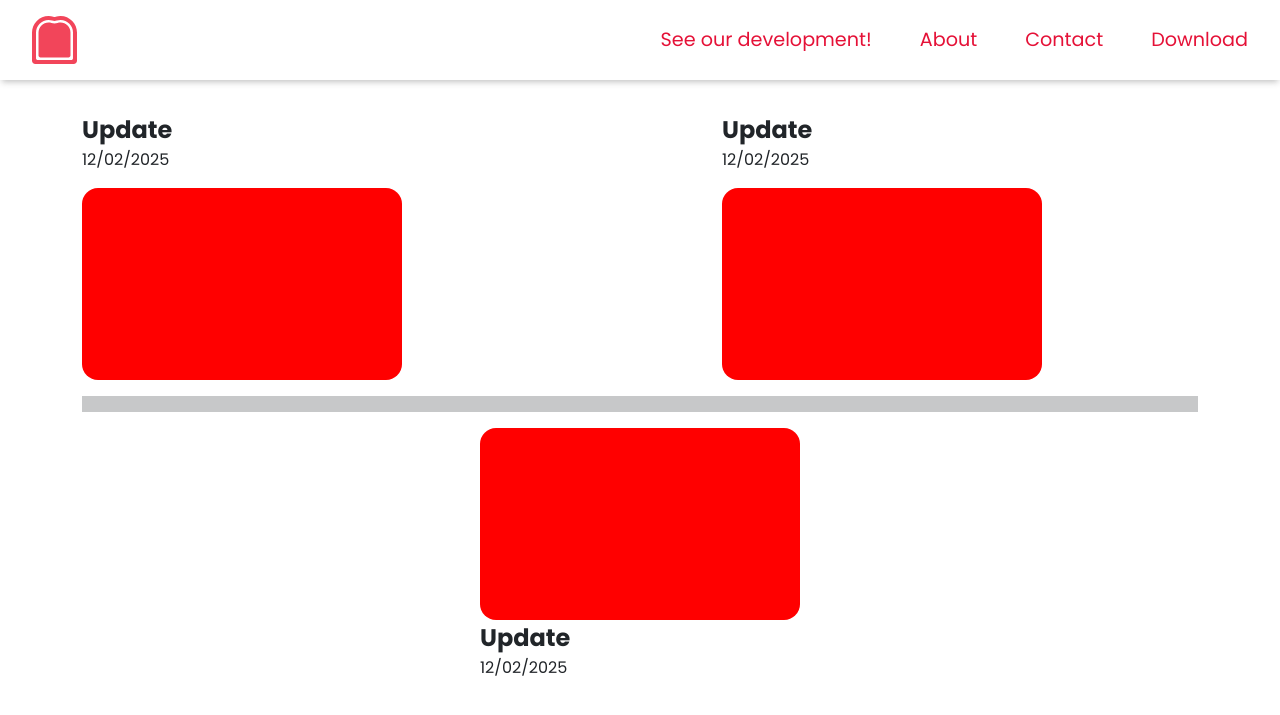
After one commit to jpmamededs/ToastRaiser, a Django app: page /progress/ in a window 1280 px wide. The commit adds this page. Shown: the top 715 px of the page. Run offline with Django 5.2, Linux system fonts and the light colour scheme.

Commit message:
new updates

```diff
--- a/ToastRaiser/app/templates/navbar.html
+++ b/ToastRaiser/app/templates/navbar.html
@@ -12,6 +12,7 @@
 <nav>
     <a href="{% url 'paginaprincipal' %}" class="imglink"><img src="{% static 'images\toastraiser.svg' %}" class="logo"></a>
     <ul>
+        <li><a href="{% url 'progress' %}">See our development!</a></li>
         <li><a href="{% url 'about' %}">About</a></li>
         <li><a href="{% url 'contact' %}">Contact</a></li>
         <li><a href="{% url 'download' %}">Download</a></li>
--- a/ToastRaiser/app/templates/navbar2.html
+++ b/ToastRaiser/app/templates/navbar2.html
@@ -12,6 +12,7 @@
 <nav>
     <a href="{% url 'paginaprincipal' %}" class="imglink"><img src="{% static 'images\toastraiserred.svg' %}" class="logo"></a>
     <ul>
+        <li><a href="{% url 'progress' %}">See our development!</a></li>
         <li><a href="{% url 'about' %}">About</a></li>
         <li><a href="{% url 'contact' %}">Contact</a></li>
         <li><a href="{% url 'download' %}">Download</a></li>
--- /dev/null
+++ b/ToastRaiser/app/templates/progress.html
@@ -0,0 +1,47 @@
+{% extends 'base2.html' %}
+
+{% load static %}
+
+{% block content %}
+
+<head>
+    <link rel="stylesheet" href="{% static 'css\progress.css' %}">
+</head>
+
+<div class="container">
+    <div class="uppersnapshots">
+        <div class="text-and-picture">
+            <strong class="updatecontent">Update</strong>
+            <p>12/02/2025</p>
+            <div class="pictureholder">
+                <img class="snapshot-image">
+            </div>
+        </div>
+        <div class="text-and-picture">
+            <strong class="updatecontent">Update</strong>
+            <p>12/02/2025</p>
+            <div class="pictureholder">
+                <img class="snapshot-image">
+            </div>
+        </div>
+        <div class="text-and-picture">
+            <strong class="updatecontent">Update</strong>
+            <p>12/02/2025</p>
+            <div class="pictureholder">
+                <img class="snapshot-image">
+            </div>
+        </div>
+    </div>
+    <hr>
+    <div class="bottomsnapshots">
+        <div class="text-and-picture">
+            <div class="pictureholder">
+                <img class="snapshot-image">
+            </div>
+            <strong class="updatecontent">Update</strong>
+            <p>12/02/2025</p>
+        </div>
+    </div>
+</div>
+
+{% endblock %}
--- a/ToastRaiser/app/urls.py
+++ b/ToastRaiser/app/urls.py
@@ -7,5 +7,6 @@ urlpatterns = [
     path('', views.paginaprincipal, name='paginaprincipal'),
     path('about/', views.about, name='about'),
     path('download/', views.download, name='download'),
-    path('contact/', views.contact, name='contact')
+    path('contact/', views.contact, name='contact'),
+    path('progress/', views.progress, name='progress'),
 ]
--- a/ToastRaiser/app/views.py
+++ b/ToastRaiser/app/views.py
@@ -12,3 +12,6 @@ def download(request):
 
 def contact(request):
     return render(request, 'contact.html')
+
+def progress(request):
+    return render(request, 'progress.html')
--- /dev/null
+++ b/ToastRaiser/static/css/progress.css
@@ -0,0 +1,42 @@
+.container{
+    display: flex;
+    flex-direction: column;
+    align-items: center;
+    justify-content: center;
+    overflow-x: scroll;
+    padding-top: 2rem;
+}
+
+.text-and-picture{
+    display: flex;
+    flex-direction: column;
+    justify-content: left;
+
+}
+
+hr{
+    border-width: 1rem;
+    min-width: 100%;
+
+}
+
+.updatecontent{
+    font-size: 1.5rem;
+}
+
+
+.pictureholder{
+    height: 12rem;
+    width: 20rem;
+    border-radius: 1rem;
+    background-color: red;
+}
+
+.uppersnapshots{
+    display: flex;
+    flex-direction: row;
+    align-items: start;
+    justify-content: start;
+    gap: 20rem;
+    width: 100%;
+}
```
Also changed, not shown: ToastRaiser/app/templates/home.html (+9 -0 lines), ToastRaiser/static/css/home.css (+34 -0 lines), ToastRaiser/static/images/acenando.svg (added).
